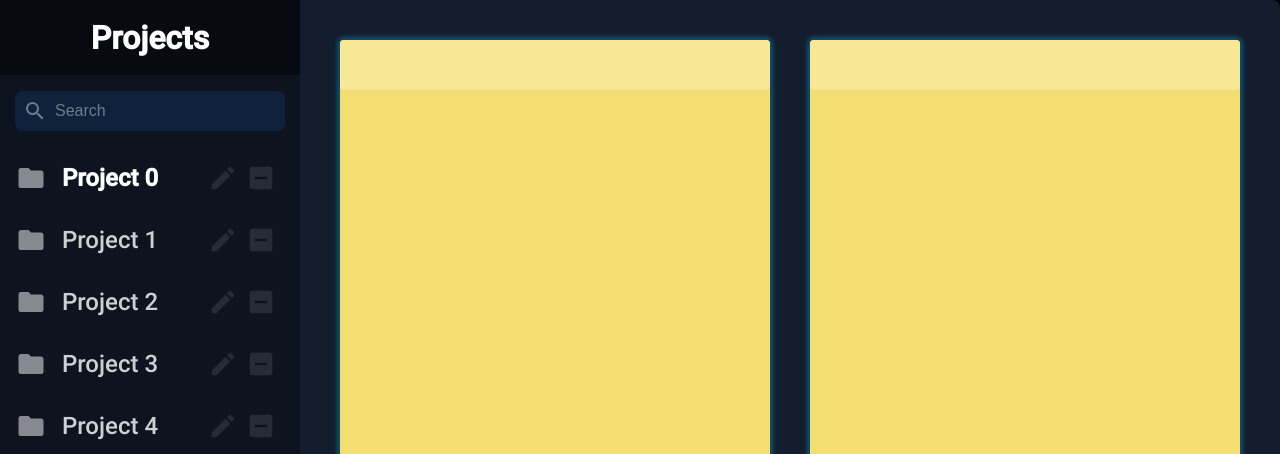
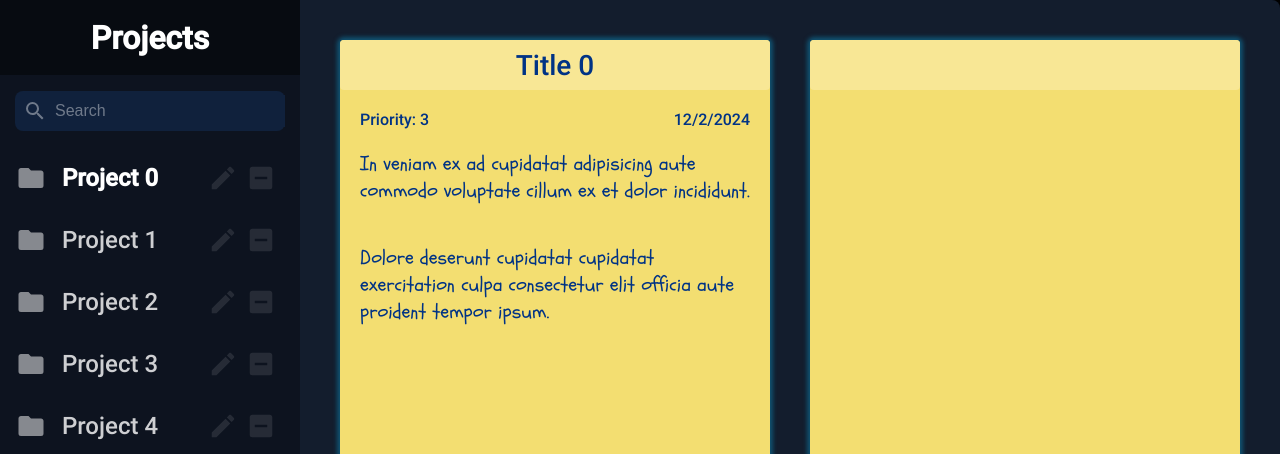
Before and after one commit to RobLaughlin/TOP-Todo-List, a website built with webpack: page src/template.html in a window 1280 px wide. Shown: the top 454 px of the page. Built offline with nearby package versions, Linux system fonts and the light colour scheme; files whose address does not match are found by name.

Commit message:
Add basic note styling

```diff
--- a/src/css/index.css
+++ b/src/css/index.css
@@ -1,6 +1,11 @@
 @font-face {
     font-family: 'Roboto';
     src: url("../fonts/Roboto-Medium.ttf");
+}
+
+@font-face {
+    font-family: 'SchoolBell';
+    src: url("../fonts/Schoolbell-Regular.ttf");
 }
 
 * {
--- a/src/css/note.css
+++ b/src/css/note.css
@@ -5,6 +5,7 @@
     padding: 40px;
     justify-items: center;
     align-items: center;
+    font-family: 'Roboto', 'Times New Roman', Times, serif;
 }
 
 .note {
@@ -20,4 +21,50 @@
     height: 50px;
     background-color: #f8e795;
     border-radius: 4px;
+    display: flex;
 }
+
+.note .title .text {
+    color: rgb(0, 51, 133);
+    font-size: 28px;
+    margin: auto;
+}
+
+.note .body .text {
+    color: rgb(0, 51, 133);
+    font-size: 16px;
+}
+
+.note .body .textContainer {
+    padding: 20px;
+}
+
+.note .body {
+    display: grid;
+    grid-template-columns: 1fr 1fr;
+    grid-template-rows: 40px 1fr;
+}
+
+.note .body .date {
+    text-align: right;
+}
+
+.note .body .date .text,
+.note .body .priority .text {
+    color: rgb(0, 51, 133);
+}
+
+.note .body .description {
+    grid-column: span 2;
+}
+
+.note .body .description .text,
+.note .body .notes .text
+{
+    font-family: 'SchoolBell', 'Roboto', 'Times New Roman', Times, serif;
+    font-size: 20px;
+}
+
+.note .body .notes {
+    grid-column: span 2;
+}
--- a/src/template.html
+++ b/src/template.html
@@ -71,7 +71,21 @@
             <div class="noteContainer">
                 <div class="note">
                     <div class="title">
-
+                        <span class="text">Title 0</span>
+                    </div>
+                    <div class="body">
+                        <div class="priority textContainer">
+                            <span class="text">Priority: 3</span>
+                        </div>
+                        <div class="date textContainer">
+                            <span class="text">12/2/2024</span>
+                        </div>
+                        <div class="description textContainer">
+                            <span class="text">In veniam ex ad cupidatat adipisicing aute commodo voluptate cillum ex et dolor incididunt.</span>
+                        </div>
+                        <div class="notes textContainer">
+                            <span class="text">Dolore deserunt cupidatat cupidatat exercitation culpa consectetur elit officia aute proident tempor ipsum.</span>
+                        </div>
                     </div>
                 </div>
                 <div class="note">
```
Also changed, not shown: src/fonts/Schoolbell-Regular.ttf (added), src/fonts/newfrench.otf (added), src/fonts/newfrench.ttf (added).
